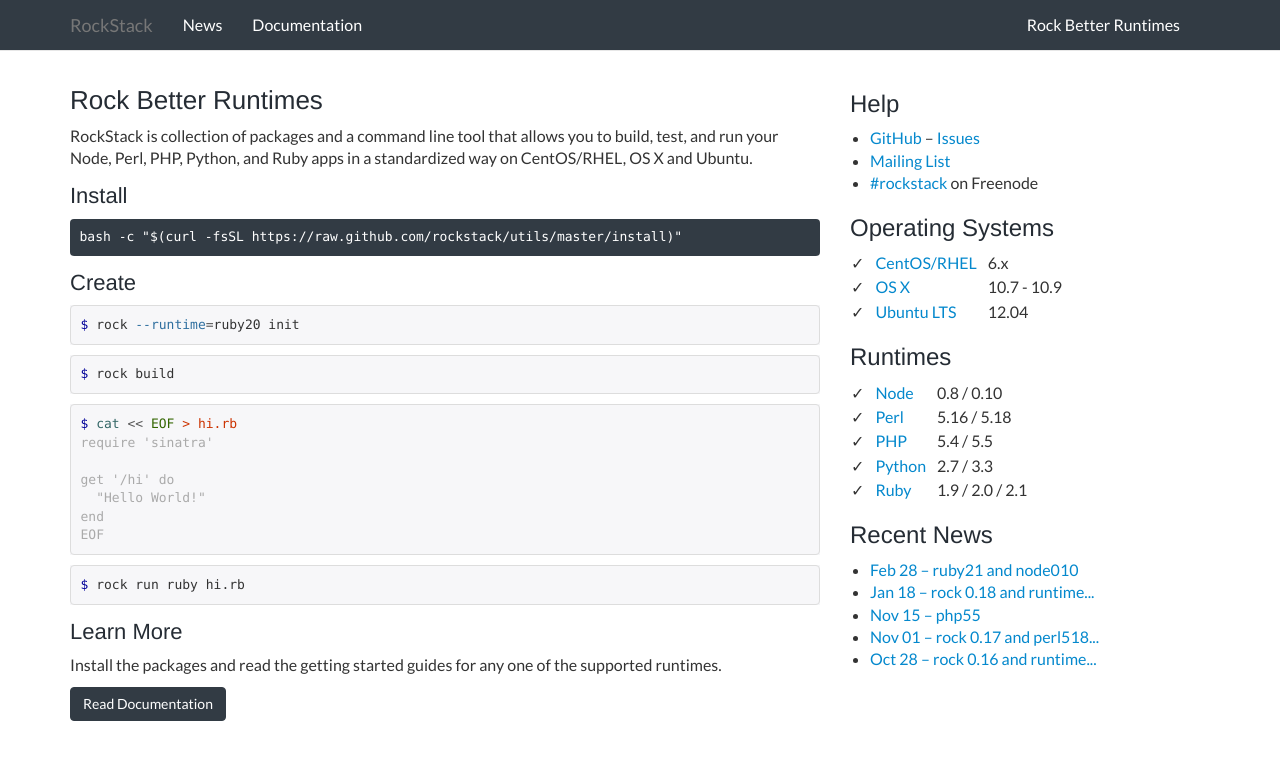
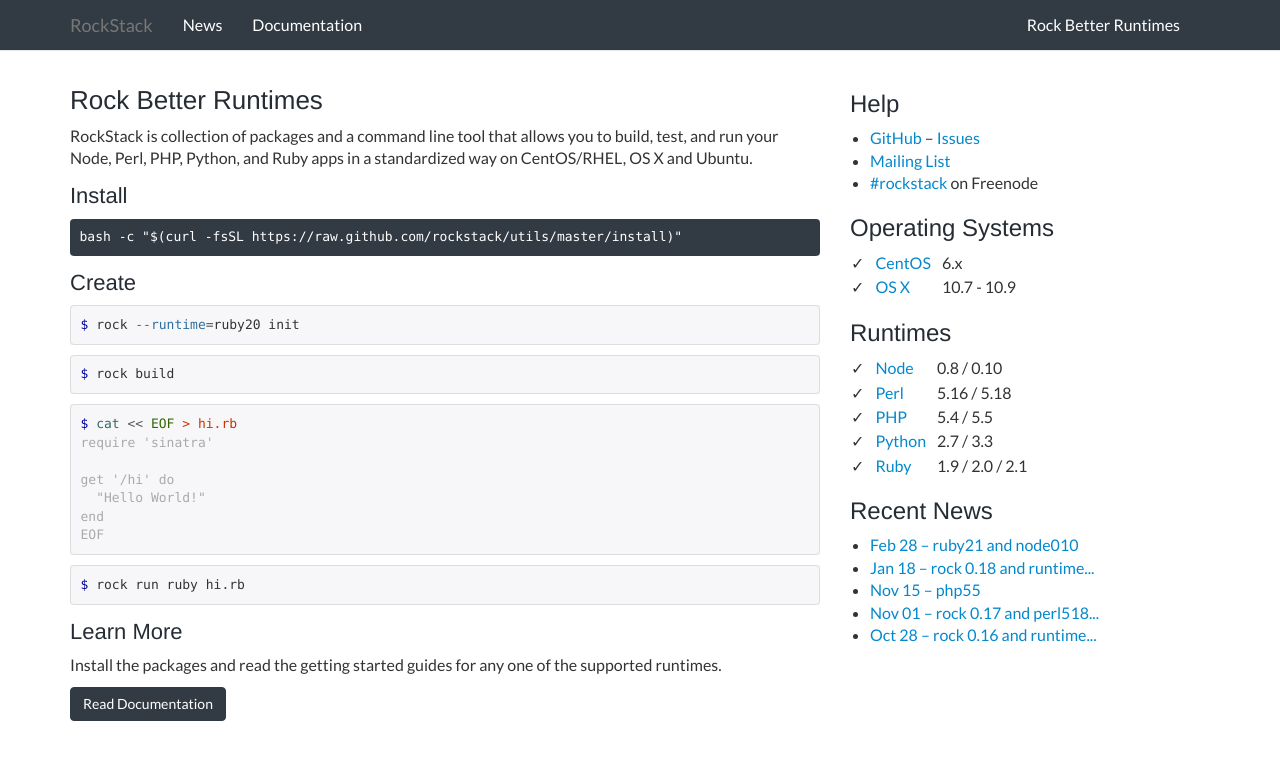
Before and after one commit to silas/rock, a Jekyll site: the page built from index.html, in a window 1280 px wide. Shown: the top 760 px of the page. Built offline with Jekyll 4.4.1, drawn with Linux system fonts in a browser that asks for light colours; Markdown is read by kramdown in place of the engine named in the settings; the list of posts is cut into pages by our own code.

Commit message:
Deprecate ubuntu

```diff
--- a/index.html
+++ b/index.html
@@ -44,9 +44,8 @@
     <h3>Operating Systems</h3>
 
     <table class="supported">
-      <tr><td>✓</td><td><a href="/docs/el/">CentOS/RHEL</a></td><td>6.x</td></tr>
+      <tr><td>✓</td><td><a href="/docs/el/">CentOS</a></td><td>6.x</td></tr>
       <tr><td>✓</td><td><a href="/docs/osx/">OS X</a></td><td>10.7 - 10.9</td></tr>
-      <tr><td>✓</td><td><a href="/docs/ubuntu/">Ubuntu LTS</a></td><td>12.04</td></tr>
     </table>
 
     <h3>Runtimes</h3>
```
Also changed, not shown: docs/index.md (+0 -1 lines), docs/ubuntu/index.md (+2 -0 lines).
